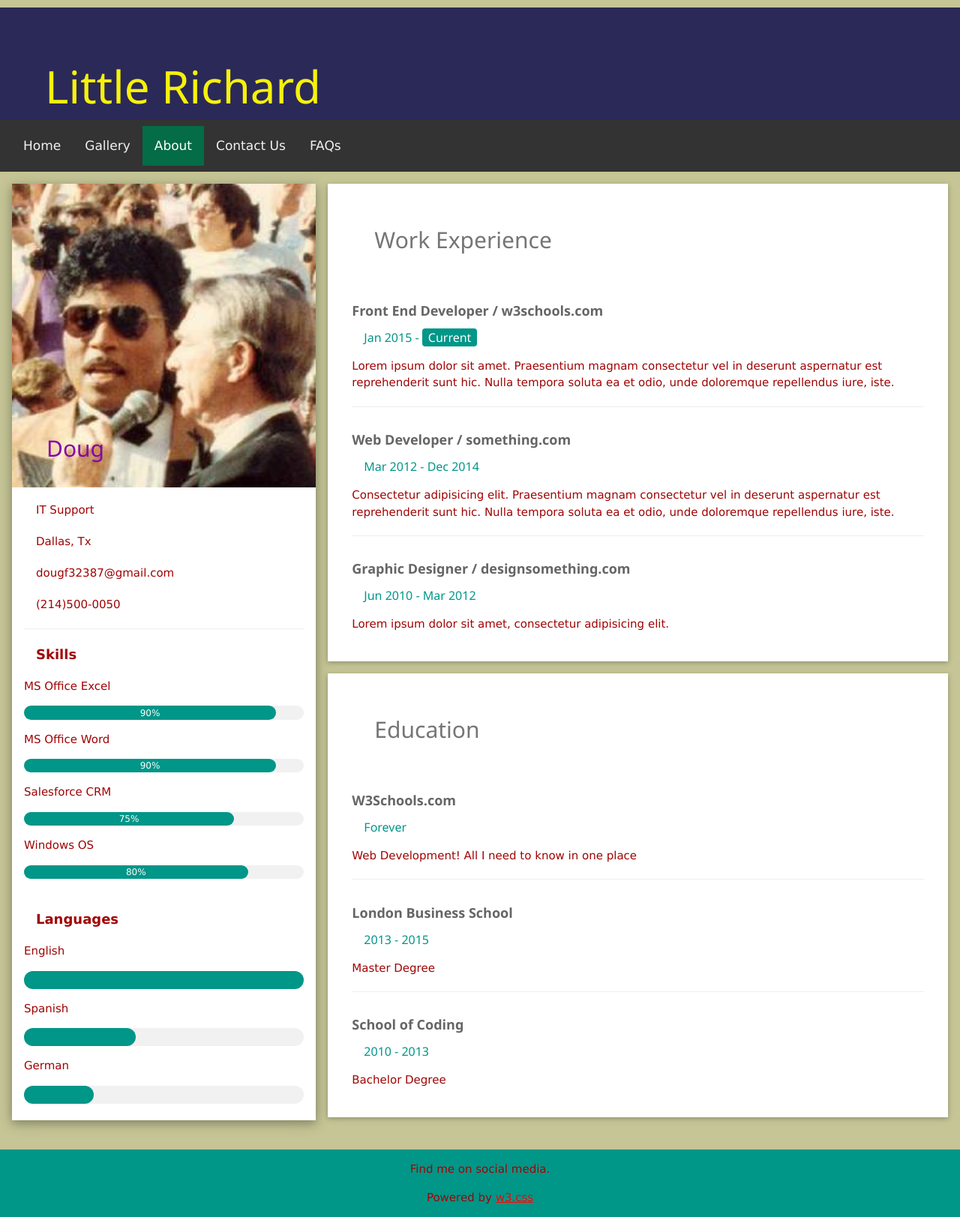
After one commit to dougf32387/Web-Tools-Fall-2023, a PHP site: page /about-us.html in a window 1280 px wide. The commit adds this page. Shown: the whole page at 75% size. Run offline with PHP 8.4, Linux system fonts and the light colour scheme.

Commit message:
Update about us

```diff
--- /dev/null
+++ b/about-us.html
@@ -0,0 +1,174 @@
+<!DOCTYPE html>
+<html lang="en">
+<head>
+    <meta charset="UTF-8">
+    <meta http-equiv="X-UA-Compatible" content="IE=edge">
+    <meta name="viewport" content="width=device-width, initial-scale=1.0">
+    <title>Little Richard Index</title>
+    <link rel="stylesheet" href="https://www.w3schools.com/w3css/4/w3.css">
+    <link rel="apple-touch-icon" sizes="57x57" href="favicon/apple-icon-57x57.png">
+<link rel="apple-touch-icon" sizes="60x60" href="favicon/apple-icon-60x60.png">
+<link rel="apple-touch-icon" sizes="72x72" href="favicon/apple-icon-72x72.png">
+<link rel="apple-touch-icon" sizes="76x76" href="favicon/apple-icon-76x76.png">
+<link rel="apple-touch-icon" sizes="114x114" href="favicon/apple-icon-114x114.png">
+<link rel="apple-touch-icon" sizes="120x120" href="favicon/apple-icon-120x120.png">
+<link rel="apple-touch-icon" sizes="144x144" href="favicon/apple-icon-144x144.png">
+<link rel="apple-touch-icon" sizes="152x152" href="favicon/apple-icon-152x152.png">
+<link rel="apple-touch-icon" sizes="180x180" href="favicon/apple-icon-180x180.png">
+<link rel="icon" type="image/png" sizes="192x192"  href="favicon/android-icon-192x192.png">
+<link rel="icon" type="image/png" sizes="32x32" href="favicon/favicon-32x32.png">
+<link rel="icon" type="image/png" sizes="96x96" href="favicon/favicon-96x96.png">
+<link rel="icon" type="image/png" sizes="16x16" href="favicon/favicon-16x16.png">
+<link rel="manifest" href="favicon/manifest.json">
+<meta name="msapplication-TileColor" content="#ffffff">
+<meta name="msapplication-TileImage" content="favicon/ms-icon-144x144.png">
+<meta name="theme-color" content="#ffffff">
+    <link rel="stylesheet" href="css/style.css">
+    <link rel="stylesheet" href="css/nav-menu.css">
+    <link rel="stylesheet" href="css/layout.css">
+</head>
+<body>
+    <header>
+        <h1>Little Richard</h1>
+    </header>
+
+
+    <nav class="topnav">
+        <a href="index.html">Home</a>
+        <a href="gallery.html">Gallery</a>
+        <a class="active" href="about.html">About</a>
+        <a href="contact-us.html">Contact Us</a>
+        <a href="faq.html">FAQs</a>
+    </nav>
+
+<!-- Page Container -->
+<div class="w3-content w3-margin-top" style="max-width:1400px;">
+
+  <!-- The Grid -->
+  <div class="w3-row-padding">
+
+    <!-- Left Column -->
+    <div class="w3-third">
+
+      <div class="w3-white w3-text-grey w3-card-4">
+        <div class="w3-display-container">
+          <img src="images/little-richard-interview-thumb.jpg" style="width:100%" alt="Avatar">
+          <div class="w3-display-bottomleft w3-container w3-text-black">
+            <h2>Doug</h2>
+          </div>
+        </div>
+        <div class="w3-container">
+          <p><i class="fa fa-briefcase fa-fw w3-margin-right w3-large w3-text-teal"></i>IT Support</p>
+          <p><i class="fa fa-home fa-fw w3-margin-right w3-large w3-text-teal"></i>Dallas, Tx</p>
+          <p><i class="fa fa-envelope fa-fw w3-margin-right w3-large w3-text-teal"></i>dougf32387@gmail.com</p>
+          <p><i class="fa fa-phone fa-fw w3-margin-right w3-large w3-text-teal"></i>(214)500-0050</p>
+          <hr>
+
+          <p class="w3-large"><b><i class="fa fa-asterisk fa-fw w3-margin-right w3-text-teal"></i>Skills</b></p>
+          <p>MS Office Excel</p>
+          <div class="w3-light-grey w3-round-xlarge w3-small">
+            <div class="w3-container w3-center w3-round-xlarge w3-teal" style="width:90%">90%</div>
+          </div>
+          <p>MS Office Word</p>
+          <div class="w3-light-grey w3-round-xlarge w3-small">
+            <div class="w3-container w3-center w3-round-xlarge w3-teal" style="width:90%">
+              <div class="w3-center w3-text-white">90%</div>
+            </div>
+          </div>
+          <p>Salesforce CRM</p>
+          <div class="w3-light-grey w3-round-xlarge w3-small">
+            <div class="w3-container w3-center w3-round-xlarge w3-teal" style="width:75%">75%</div>
+          </div>
+          <p>Windows OS</p>
+          <div class="w3-light-grey w3-round-xlarge w3-small">
+            <div class="w3-container w3-center w3-round-xlarge w3-teal" style="width:80%">80%</div>
+          </div>
+          <br>
+
+          <p class="w3-large w3-text-theme"><b><i class="fa fa-globe fa-fw w3-margin-right w3-text-teal"></i>Languages</b></p>
+          <p>English</p>
+          <div class="w3-light-grey w3-round-xlarge">
+            <div class="w3-round-xlarge w3-teal" style="height:24px;width:100%"></div>
+          </div>
+          <p>Spanish</p>
+          <div class="w3-light-grey w3-round-xlarge">
+            <div class="w3-round-xlarge w3-teal" style="height:24px;width:40%"></div>
+          </div>
+          <p>German</p>
+          <div class="w3-light-grey w3-round-xlarge">
+            <div class="w3-round-xlarge w3-teal" style="height:24px;width:25%"></div>
+          </div>
+          <br>
+        </div>
+      </div><br>
+
+    <!-- End Left Column -->
+    </div>
+
+    <!-- Right Column -->
+    <div class="w3-twothird">
+
+      <div class="w3-container w3-card w3-white w3-margin-bottom">
+        <h2 class="w3-text-grey w3-padding-16"><i class="fa fa-suitcase fa-fw w3-margin-right w3-xxlarge w3-text-teal"></i>Work Experience</h2>
+        <div class="w3-container">
+          <h5 class="w3-opacity"><b>Front End Developer / w3schools.com</b></h5>
+          <h6 class="w3-text-teal"><i class="fa fa-calendar fa-fw w3-margin-right"></i>Jan 2015 - <span class="w3-tag w3-teal w3-round">Current</span></h6>
+          <p>Lorem ipsum dolor sit amet. Praesentium magnam consectetur vel in deserunt aspernatur est reprehenderit sunt hic. Nulla tempora soluta ea et odio, unde doloremque repellendus iure, iste.</p>
+          <hr>
+        </div>
+        <div class="w3-container">
+          <h5 class="w3-opacity"><b>Web Developer / something.com</b></h5>
+          <h6 class="w3-text-teal"><i class="fa fa-calendar fa-fw w3-margin-right"></i>Mar 2012 - Dec 2014</h6>
+          <p>Consectetur adipisicing elit. Praesentium magnam consectetur vel in deserunt aspernatur est reprehenderit sunt hic. Nulla tempora soluta ea et odio, unde doloremque repellendus iure, iste.</p>
+          <hr>
+        </div>
+        <div class="w3-container">
+          <h5 class="w3-opacity"><b>Graphic Designer / designsomething.com</b></h5>
+          <h6 class="w3-text-teal"><i class="fa fa-calendar fa-fw w3-margin-right"></i>Jun 2010 - Mar 2012</h6>
+          <p>Lorem ipsum dolor sit amet, consectetur adipisicing elit. </p><br>
+        </div>
+      </div>
+
+      <div class="w3-container w3-card w3-white">
+        <h2 class="w3-text-grey w3-padding-16"><i class="fa fa-certificate fa-fw w3-margin-right w3-xxlarge w3-text-teal"></i>Education</h2>
+        <div class="w3-container">
+          <h5 class="w3-opacity"><b>W3Schools.com</b></h5>
+          <h6 class="w3-text-teal"><i class="fa fa-calendar fa-fw w3-margin-right"></i>Forever</h6>
+          <p>Web Development! All I need to know in one place</p>
+          <hr>
+        </div>
+        <div class="w3-container">
+          <h5 class="w3-opacity"><b>London Business School</b></h5>
+          <h6 class="w3-text-teal"><i class="fa fa-calendar fa-fw w3-margin-right"></i>2013 - 2015</h6>
+          <p>Master Degree</p>
+          <hr>
+        </div>
+        <div class="w3-container">
+          <h5 class="w3-opacity"><b>School of Coding</b></h5>
+          <h6 class="w3-text-teal"><i class="fa fa-calendar fa-fw w3-margin-right"></i>2010 - 2013</h6>
+          <p>Bachelor Degree</p><br>
+        </div>
+      </div>
+
+    <!-- End Right Column -->
+    </div>
+
+  <!-- End Grid -->
+  </div>
+
+  <!-- End Page Container -->
+</div>
+
+<footer class="w3-container w3-teal w3-center w3-margin-top">
+  <p>Find me on social media.</p>
+  <i class="fa fa-facebook-official w3-hover-opacity"></i>
+  <i class="fa fa-instagram w3-hover-opacity"></i>
+  <i class="fa fa-snapchat w3-hover-opacity"></i>
+  <i class="fa fa-pinterest-p w3-hover-opacity"></i>
+  <i class="fa fa-twitter w3-hover-opacity"></i>
+  <i class="fa fa-linkedin w3-hover-opacity"></i>
+  <p>Powered by <a href="https://www.w3schools.com/w3css/default.asp" target="_blank">w3.css</a></p>
+</footer>
+
+</body>
+</html>
--- /dev/null
+++ b/css/layout.css
@@ -0,0 +1,14 @@
+.sectionLayout {
+    box-sizing: border-box;
+    -webkit-box-sizing: border-box;
+    -moz-box-sizing: border-box;
+    height: 100%;
+    width: 1500px;
+    margin: 25px;
+    padding: 25px;
+    border: 2px navy solid;
+}
+
+figure {
+    float: left;
+}
--- /dev/null
+++ b/css/nav-menu.css
@@ -0,0 +1,29 @@
+/* Set nav to sticky or fixed */
+
+/* Add a black background color to the top navigation */
+.topnav {
+  background-color: #333;
+  overflow: hidden;
+}
+
+/* Style the links inside the navigation bar */
+.topnav a {
+  float: left;
+  color: #f2f2f2;
+  text-align: center;
+  padding: 14px 16px;
+  text-decoration: none;
+  font-size: 17px;
+}
+
+/* Change the color of links on hover */
+.topnav a:hover {
+  background-color: #ddd;
+  color: black;
+}
+
+/* Add a color to the active/current link */
+.topnav a.active {
+  background-color: #046C46;
+  color: white;
+}
--- a/css/style.css
+++ b/css/style.css
@@ -1,40 +1,78 @@
 /* this is a css comment */
+
+* {
+    box-sizing: border-box;
+  }
+
+* {
+    margin: 0;
+}
 body {
-    background-color: #DBE5FF;
+    background-color: #C5C596;
 }
+
 main {
-    background-color: #DBE5FF
-    ;
     width: 80%;
     margin: 0 auto;
 }
+
 header {
-    background-color: #0247FE
-
-    ;
+    background-color: #2b2958;
 
     margin: 0;
     height: 150px;
 }
 
+nav {
+    padding: .5em 1em;
+}
+
 h1 {
 
     font-size: 4em;
-    color: #678FFE
-
-
-
-    ;
+    color: #f6f20a;
     padding: 1em;
 }
+
+h1 > span {
+    color: #EC69BA;
+}
+
 h2 {
-    color: #000000
-    ;
-    background-color: #DBE5FF
+    color: #8403AB;
+    margin: 1em;
+}
 
+p {
+    margin: 1em 0;
+    line-height: 1.5;
 }
-p {
-    color: ;
-    background-color: #DBE5FF
-    ;
+
+p, li {
+    color: #a00404;
 }
+
+h3 {
+    color: #B00303;
+    margin: 1em;
+}
+
+nav a {
+    padding: .5em 1em;
+}
+a:link { color:#FF0000; } /* unvisited link */
+a:visited { color:#00FF00; } /* visited link */
+a:hover {
+    color:#FF00FF;
+    background-color: grey;
+} /* mouse over link */
+a:active { color:#0000FF; }  /* selected link */
+
+table{
+    width: 50%;
+}
+
+td {
+    padding: 10px;
+    border: thin black solid;
+}
```
Also changed, not shown: contact-us.html (added, +141 -0 lines), faq.html (+12 -3 lines), gallery.html (+44 -7 lines), index.html (+32 -30 lines), images/little-richard-granada-thumb.jpg (added), images/little-richard-interview-lg.jpg (added), images/little-richard-interview-thumb.jpg (added), images/richard-1967-lg.jpg (added), images/richard-1967-thumb.jpg (added), images/richard-band-thumb.jpg (added), images/richard-magazine-page-lg.jpg (renamed from images/Little Richard Magazine page.jpg), images/richard-magazine-page-thumb.jpg (added), images/richard-wheelchair-lg.jpg (added), images/richard-wheelchair-thumb.jpg (added), 1 other file.
